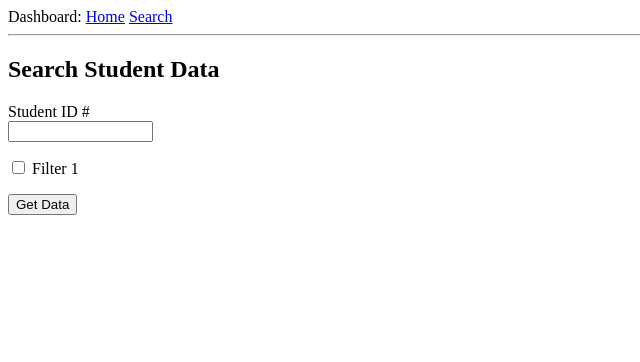
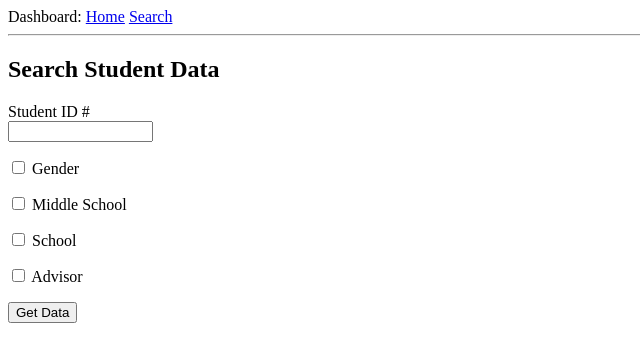
Before and after one commit to jberusch/GCYC, a Flask app: page /search in a window 1280 px wide. Shown: the top 362 px of the page, without its empty margins (0-640 px from the left). Run offline with Flask 2, Linux system fonts and the light colour scheme; parts of the project's set-up code (start-up, migrations or seed data) failed here and were passed over.

Commit message:
read in student data w/ column headers

```diff
--- a/app/forms.py
+++ b/app/forms.py
@@ -2,7 +2,12 @@ from flask_wtf import FlaskForm
 from wtforms import StringField, BooleanField, SubmitField
 from wtforms.validators import DataRequired
 
+# help with
+
 class SearchForm(FlaskForm):
 	student_id = StringField('Student ID #', validators=[DataRequired()])
-	filter1 = BooleanField('Filter 1')
+	gender = BooleanField('Gender')
+	ms = BooleanField('Middle School')
+	school = BooleanField('School')
+	advisor = BooleanField('Advisor')
 	submit = SubmitField('Get Data')
--- a/app/routes.py
+++ b/app/routes.py
@@ -14,11 +14,11 @@ def search():
 	if form.validate_on_submit():
 		form_data = {
 			"student_id": form.student_id.data,
-			"filter1": form.filter1.data
+			"gender": form.gender.data
 		}
 		results = helpers.get_data(form_data)
 		print(results)
-		return render_template('search.html', title = 'Search', form = form, results = form_data)
+		return render_template('search.html', title = 'Search', form = form, results = results)
 
 	return render_template('search.html', title = 'Search', form = form)
 
--- a/app/templates/search.html
+++ b/app/templates/search.html
@@ -9,15 +9,27 @@
 			<br>
 			{{form.student_id(size=15)}}
 		</p>
+
+		<!-- this is hideous // I need to find a way to do this in a loop -->
 		<p>
-			{{form.filter1()}} {{form.filter1.label}}
+			{{form.gender()}} {{form.gender.label}}
 		</p>
+		<p>
+			{{form.ms()}} {{form.ms.label}}
+		</p>
+		<p>
+			{{form.school()}} {{form.school.label}}
+		</p>
+		<p>
+			{{form.advisor()}} {{form.advisor.label}}
+		</p>
+
 		<p> {{form.submit()}} </p>
 
 		{% if results and results['student_id'] %}
 		<hr>
 		<p>Student ID: {{ results['student_id'] }}</p>
-		<p>Filter1: {{ results['filter1'] }}</p>
+		<p>Gender: {{ results['gender'] }}</p>
 		{% endif %}
 
 	</form>
```
Also changed, not shown: app/helpers.py (+31 -6 lines).
